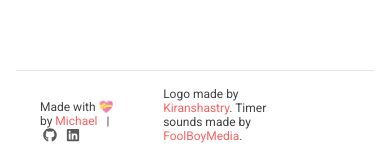
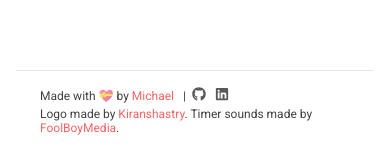
Before and after one commit to mtu2/pomotimer, a React (Create React App) app in the folder client/: page / in a window 390 px wide. Shown: the part 732-896 px from the top of the page. Built offline with nearby package versions, Linux system fonts and the light colour scheme; no server answers.

Commit message:
Fixed footer for mobile

```diff
--- a/client/src/components/Footer/Footer.module.scss
+++ b/client/src/components/Footer/Footer.module.scss
@@ -1,6 +1,7 @@
 .footer {
   display: flex;
-  align-items: flex-end;
+  flex-direction: column;
+  justify-content: flex-end;
 
   padding: 16px 24px 24px 24px;
   border-top: 1px solid rgba(0, 0, 0, 0.1);
@@ -10,7 +11,7 @@
   p {
     vertical-align: bottom;
     font-size: 12px;
-    margin-right: 48px;
+    margin-bottom: 4px;
 
     a {
       color: #f96262;
@@ -27,3 +28,17 @@
     }
   }
 }
+
+// Desktop breakpoint
+@media screen and (min-width: 1024px) {
+  .footer {
+    display: flex;
+    flex-direction: row;
+    align-content: flex-end;
+    justify-content: flex-start;
+    p {
+      margin-right: 48px;
+      margin-bottom: 0px;
+    }
+  }
+}
```
